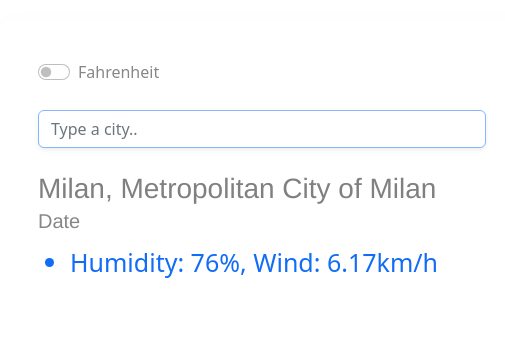
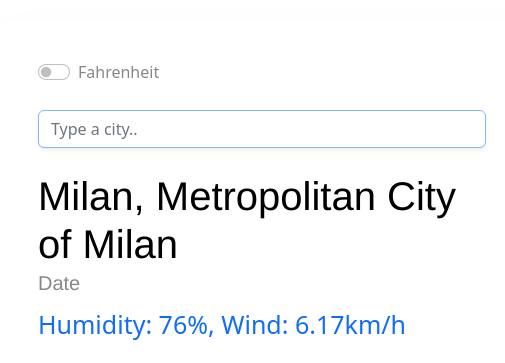
Before and after one commit to AaliyahL635/Weather-app, a plain HTML site: page index.html in a window 1280 px wide. Shown: the top 363 px of the page, 17-522 px from the left. Drawn offline with nearby package versions, Linux system fonts and the light colour scheme; no server answers; grey boxes are pictures that could not be loaded.

Commit message:
update design, positioning and typography

```diff
--- a/src/styles.css
+++ b/src/styles.css
@@ -4,8 +4,8 @@ h3 {
   font-family: Cerebri-Sans, Helvetica, Arial, sans-serif;
 }
 h1 {
-  color: grey;
-  font-size: 28px;
+  color: black;
+  font-size: 40px;
   margin-bottom: 0px;
 }
 h2 {
@@ -23,6 +23,13 @@ p {
   font-family: Cerebri-Sans, Helvetica, Arial, sans-serif;
   font-size: 20px;
   margin-bottom: 0px;
+}
+
+ul {
+  list-style: none;
+  font-size: 20px;
+  margin-left: 0px;
+  padding-left: 0px;
 }
 .col1 {
   font-size: 25px;
```
